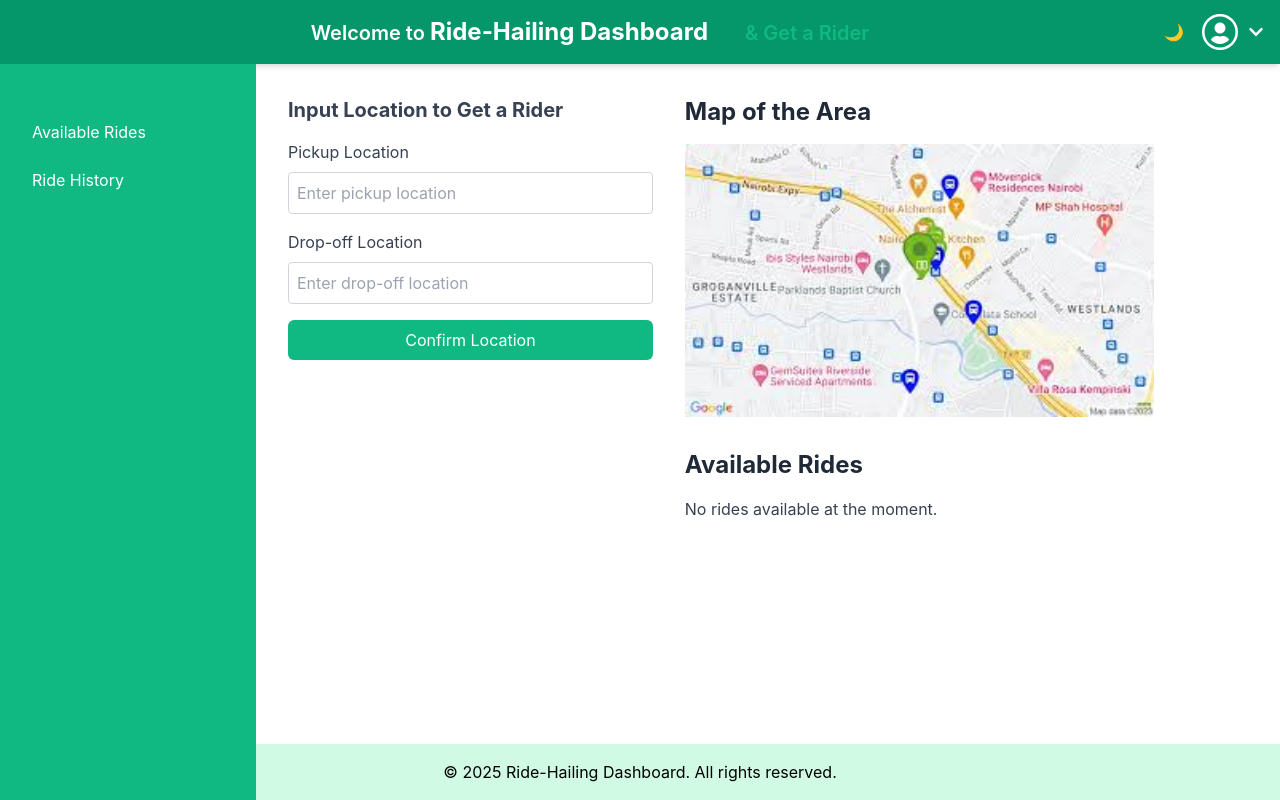
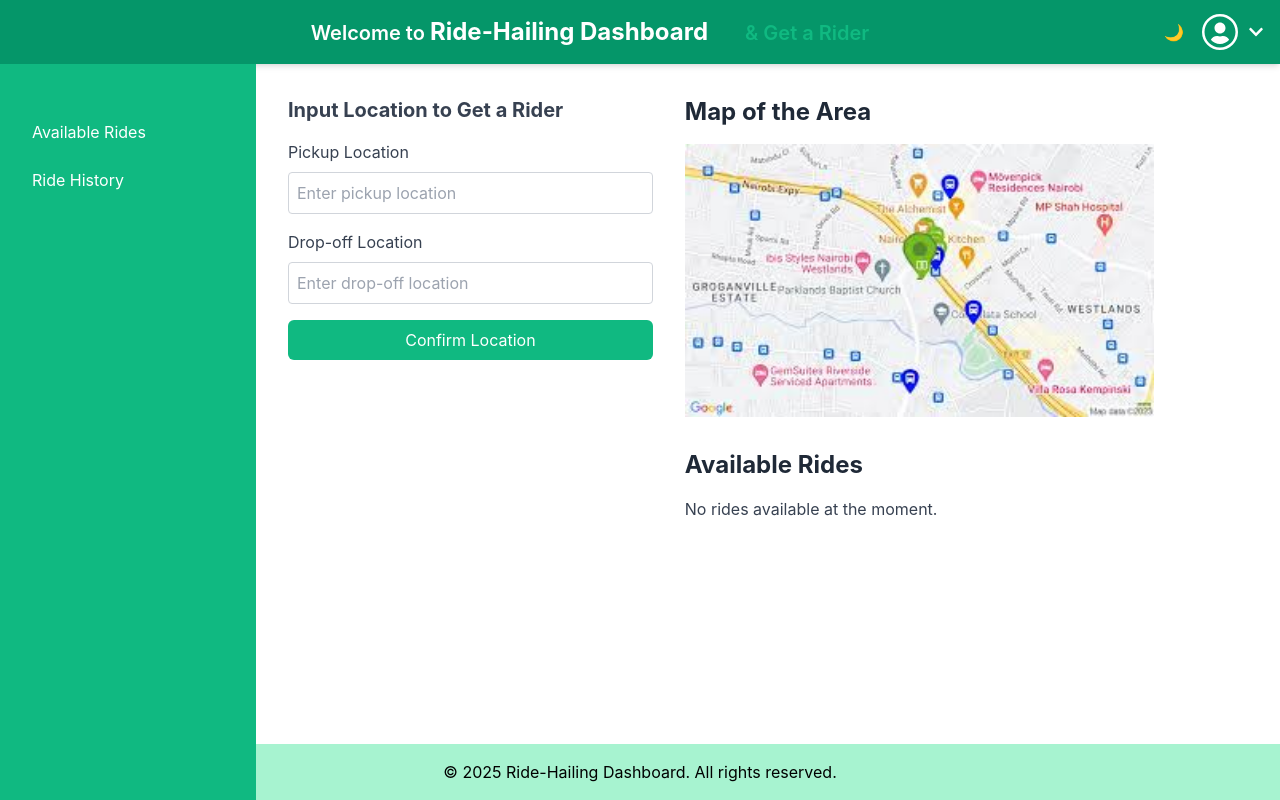
Before and after one commit to karobia-anastasia/RideHailing, a React (Vite) app: page / in a window 1280 px wide. Built offline with nearby package versions, Linux system fonts and the light colour scheme.

Commit message:
update ui

```diff
--- a/src/components/parts/Footer.tsx
+++ b/src/components/parts/Footer.tsx
@@ -2,7 +2,7 @@ import React from "react";
 
 const Footer = () => {
   return (
-    <footer className="bg-emerald-100 text-gray py-4 text-center dark:bg-emerald-400 w-[100%] mx-auto fixed bottom-0  right-0">
+    <footer className="bg-emerald-200 text-gray py-4 text-center dark:bg-emerald-400 w-[100%] mx-auto fixed bottom-0  right-0">
       <p>© 2025 Ride-Hailing Dashboard. All rights reserved.</p>
     </footer>
   );
```
